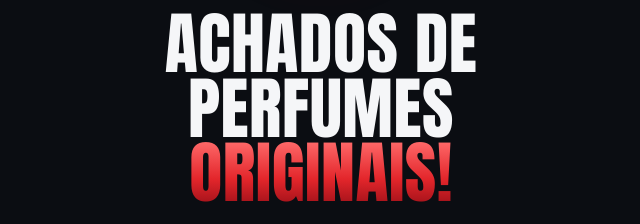
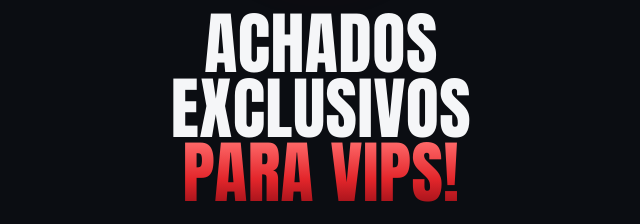
Before and after one commit to 4ntich/GarimpoMestre, a plain HTML site: page index.html in a window 1280 px wide. Shown: the part 226-450 px from the top of the page, without its empty margins (319-959 px from the left). Drawn offline with Linux system fonts and the light colour scheme.

Commit message:
Título: achados exclusivos para VIPs
Co-Authored-By: Claude Opus 5.5 <noreply@anthropic.com>
Claude-Session: https://claude.ai/code/session_0133dTWsvkxT6RaoTsmohFaC

```diff
--- a/index.html
+++ b/index.html
@@ -267,7 +267,7 @@
       @garimpo.mestre
     </a>
 
-    <h1>Achados de perfumes<span class="gold">Originais!</span></h1>
+    <h1>Achados exclusivos<span class="gold">para VIPs!</span></h1>
 
     <div class="chips">
       <span class="chip chip--gold">
```
Also changed, not shown: assets/og-garimpo.jpg.
